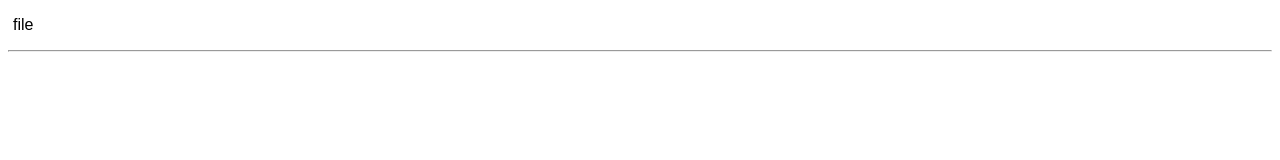
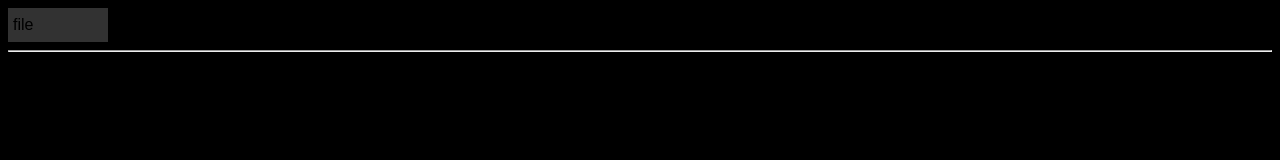
Before and after one commit to teak1cd/vJS, a plain HTML site: page index.html in a window 1280 px wide. Drawn offline with Linux system fonts and the light colour scheme.

Commit message:
Update index.html

```diff
--- a/index.html
+++ b/index.html
@@ -5,9 +5,12 @@
       visualJS - visual JS interpretation
     </title>
     <style>
+      body{
+        background-color:black;
+      }
       select{
-        background: transparent;
-        width: 268px;
+        background: rgb(50,50,50);
+        width: 100px;
         padding: 5px;
         font-size: 16px;
         line-height: 1;
```
